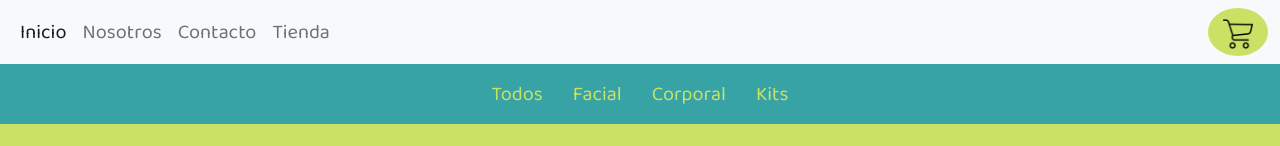
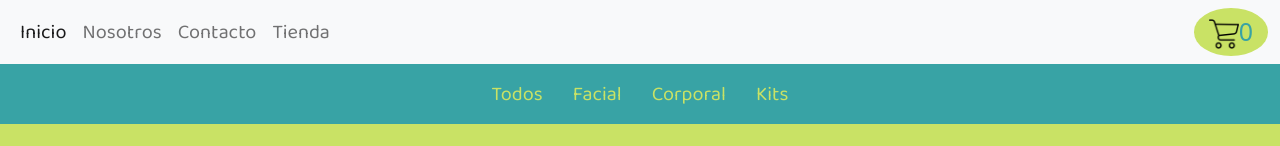
Before and after one commit to virginaleguizamon/cosmetica-herbal-ossana, a website: page pages/tienda.html in a window 1280 px wide. Shown: the top 146 px of the page. Drawn offline with nearby package versions, Linux system fonts and the light colour scheme.

Commit message:
contador carrito

```diff
--- a/pages/tienda.html
+++ b/pages/tienda.html
@@ -50,8 +50,7 @@
           </div>
 
           <!-- BOTON Y CONTADOR CARRITO -->
-          <!-- <button id="boton-carrito"><img class="carroImg" src="../media/carrito-de-compras.png" alt="carrito-de-compras"><span id="contadorCarrito">0</span></button> -->
-          <button id="abrir-modal" type="button" class="btn btn-primary" data-bs-toggle="modal" data-bs-target="#staticBackdrop"><img src="../media/carrito-de-compras.png" id="boton-modal"alt="carrito"></button>
+          <button id="abrir-modal" type="button" class="btn btn-primary" data-bs-toggle="modal" data-bs-target="#staticBackdrop"><img src="../media/carrito-de-compras.png" id="boton-modal"alt="carrito"><span id="contadorCarrito">0</span></button>
         </div>
     </nav>
 
```
Also changed, not shown: scss/style.scss (+0 -21 lines), css/style.css.
